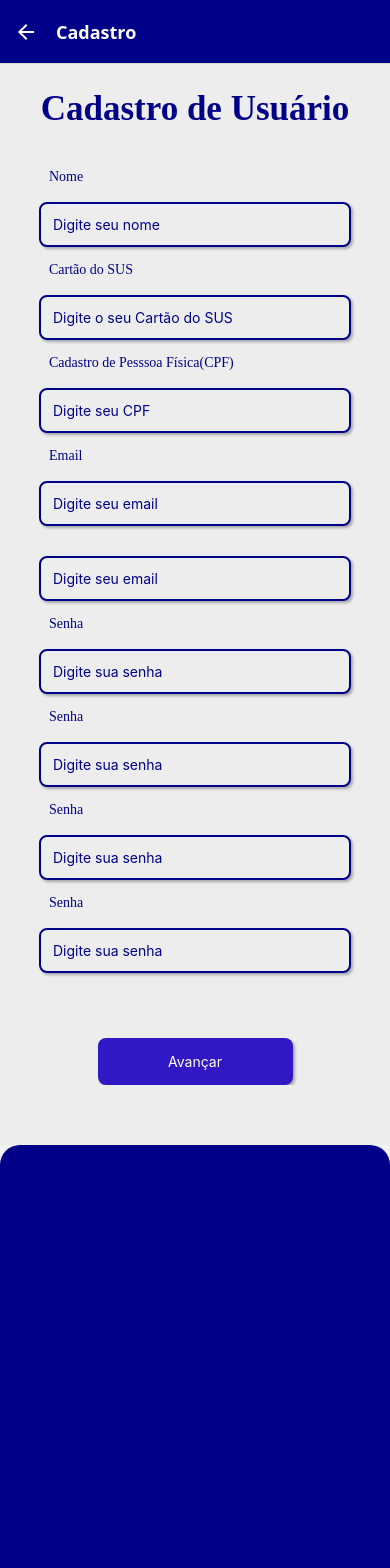
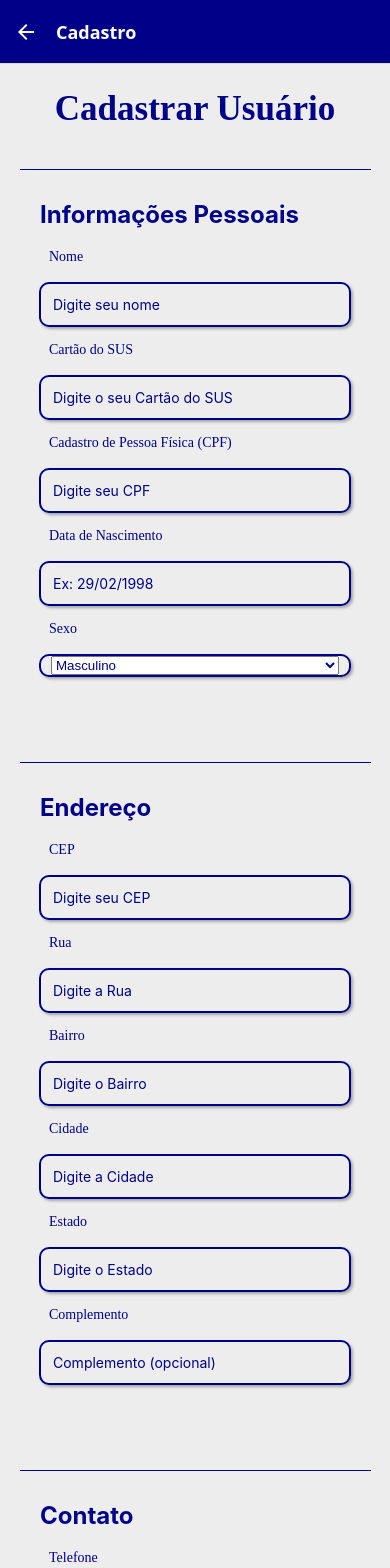
Before and after one commit to jowseDev/tcc-SuaConsulta, a React Native app: screen /Cadastro in a window 390 px wide. Shown: the top 1568 px of the page. Built offline with nearby package versions, Linux system fonts and the light colour scheme.

Commit message:
versao 1.5-AppSuaConsulta

```diff
--- a/package.json
+++ b/package.json
@@ -10,6 +10,7 @@
   "dependencies": {
     "@expo/metro-runtime": "~4.0.1",
     "@expo/vector-icons": "^14.0.2",
+    "@react-native-picker/picker": "^2.11.0",
     "@react-navigation/drawer": "*",
     "@react-navigation/native": "^7.1.5",
     "@react-navigation/stack": "*",
--- a/screens/cadastro1/index.js
+++ b/screens/cadastro1/index.js
@@ -5,23 +5,44 @@ import {
   TextInput,
   SafeAreaView,
   TouchableOpacity,
-  Alert,
   StatusBar,
+  ScrollView,
 } from 'react-native';
+import { Picker } from '@react-native-picker/picker';
 import styles from './styles1';
 
 const Cadastro = ({ navigation }) => {
   const [nome, setNome] = useState('');
+  const [cartaoSUS, setCartaoSUS] = useState('');
+  const [cpf, setCpf] = useState('');
+  const [dataNascimento, setDataNascimento] = useState('');
+  const [sexo, setSexo] = useState('Masculino');
+  const [cep, setCep] = useState('');
+  const [rua, setRua] = useState('');
+  const [bairro, setBairro] = useState('');
+  const [cidade, setCidade] = useState('');
+  const [estado, setEstado] = useState('');
+  const [complemento, setComplemento] = useState('');
+  const [telefone, setTelefone] = useState('');
   const [email, setEmail] = useState('');
   const [senha, setSenha] = useState('');
+  const [confirmarSenha, setConfirmarSenha] = useState('');
 
   return (
     <SafeAreaView style={styles.container1}>
       <StatusBar backgroundColor="#000089" barStyle="light-content" />
+      <ScrollView contentContainerStyle={styles.scrollContainer}>
+
         <View style={styles.container2}>
           <View style={styles.titulo}>
-        <Text style={styles.tituloTexto}>Cadastro de Usuário</Text>
+            <Text style={styles.tituloTexto}>Cadastrar Usuário</Text>
           </View>
+
+          <View style={styles.linha} />
+
+          {/* Informações Pessoais */}
+          <Text style={styles.subtitulo}>Informações Pessoais</Text>
+
           <View style={styles.entradaDados}>
             <Text style={styles.rotulo}>Nome</Text>
             <TextInput
@@ -29,75 +50,163 @@ const Cadastro = ({ navigation }) => {
               value={nome}
               onChangeText={setNome}
               placeholder="Digite seu nome"
-            placeholderTextColor="#000089" // Deixa ai nao da para colocar no style
+              placeholderTextColor="#000089"
             />
+
             <Text style={styles.rotulo}>Cartão do SUS</Text>
             <TextInput
               style={styles.campoEntrada}
-            value={nome}
-            onChangeText={setNome}
+              value={cartaoSUS}
+              onChangeText={setCartaoSUS}
               placeholder="Digite o seu Cartão do SUS"
               placeholderTextColor="#000089"
             />
-           <Text style={styles.rotulo}>Cadastro de Pesssoa Física(CPF)</Text>
+
+            <Text style={styles.rotulo}>Cadastro de Pessoa Física (CPF)</Text>
             <TextInput
               style={styles.campoEntrada}
-            value={nome}
-            onChangeText={setNome}
+              value={cpf}
+              onChangeText={setCpf}
               placeholder="Digite seu CPF"
               placeholderTextColor="#000089"
             />
-          <Text style={styles.rotulo}>Email</Text>
+
+            <Text style={styles.rotulo}>Data de Nascimento</Text>
+            <TextInput
+              style={styles.campoEntrada}
+              value={dataNascimento}
+              onChangeText={setDataNascimento}
+              placeholder="Ex: 29/02/1998"
+              placeholderTextColor="#000089"
+            />
+
+            <Text style={styles.rotulo}>Sexo</Text>
+            <View style={styles.campoPicker}>
+              <Picker
+                selectedValue={sexo}
+                onValueChange={(itemValue) => setSexo(itemValue)}
+                style={styles.picker}
+              >
+                <Picker.Item label="Masculino" value="Masculino" />
+                <Picker.Item label="Feminino" value="Feminino" />
+              </Picker>
+            </View>
+          </View>
+
+          <View style={styles.linha} />
+
+          {/* Endereço */}
+          <Text style={styles.subtitulo}>Endereço</Text>
+
+          <View style={styles.entradaDados}>
+            <Text style={styles.rotulo}>CEP</Text>
+            <TextInput
+              style={styles.campoEntrada}
+              value={cep}
+              onChangeText={setCep}
+              placeholder="Digite seu CEP"
+              placeholderTextColor="#000089"
+            />
+
+            <Text style={styles.rotulo}>Rua</Text>
+            <TextInput
+              style={styles.campoEntrada}
+              value={rua}
+              onChangeText={setRua}
+              placeholder="Digite a Rua"
+              placeholderTextColor="#000089"
+            />
+
+            <Text style={styles.rotulo}>Bairro</Text>
+            <TextInput
+              style={styles.campoEntrada}
+              value={bairro}
+              onChangeText={setBairro}
+              placeholder="Digite o Bairro"
+              placeholderTextColor="#000089"
+            />
+
+            <Text style={styles.rotulo}>Cidade</Text>
+            <TextInput
+              style={styles.campoEntrada}
+              value={cidade}
+              onChangeText={setCidade}
+              placeholder="Digite a Cidade"
+              placeholderTextColor="#000089"
+            />
+
+            <Text style={styles.rotulo}>Estado</Text>
+            <TextInput
+              style={styles.campoEntrada}
+              value={estado}
+              onChangeText={setEstado}
+              placeholder="Digite o Estado"
+              placeholderTextColor="#000089"
+            />
+
+            <Text style={styles.rotulo}>Complemento</Text>
+            <TextInput
+              style={styles.campoEntrada}
+              value={complemento}
+              onChangeText={setComplemento}
+              placeholder="Complemento (opcional)"
+              placeholderTextColor="#000089"
+            />
+          </View>
+
+          <View style={styles.linha} />
+
+          {/* Contato */}
+          <Text style={styles.subtitulo}>Contato</Text>
+
+          <View style={styles.entradaDados}>
+            <Text style={styles.rotulo}>Telefone</Text>
+            <TextInput
+              style={styles.campoEntrada}
+              value={telefone}
+              onChangeText={setTelefone}
+              placeholder="Digite seu telefone"
+              placeholderTextColor="#000089"
+            />
+
+            <Text style={styles.rotulo}>E-mail</Text>
             <TextInput
               style={styles.campoEntrada}
               value={email}
               onChangeText={setEmail}
-            placeholder="Digite seu email"
+              placeholder="Digite seu e-mail"
+              placeholderTextColor="#000089"
               keyboardType="email-address"
-            placeholderTextColor="#000089"
             />
-            <TextInput
-            style={styles.campoEntrada}
-            value={email}
-            onChangeText={setEmail}
-            placeholder="Digite seu email"
-            keyboardType="email-address"
-            placeholderTextColor="#000089"
-          />
+          </View>
+
+          <View style={styles.linha} />
+
+          {/* Senha */}
+          <Text style={styles.subtitulo}>Senha</Text>
+
+          <View style={styles.entradaDados}>
             <Text style={styles.rotulo}>Senha</Text>
             <TextInput
               style={styles.campoEntrada}
               value={senha}
-            onChangeText={''}
+              onChangeText={setSenha}
               placeholder="Digite sua senha"
               placeholderTextColor="#000089"
+              secureTextEntry
             />
-<Text style={styles.rotulo}>Senha</Text>
+
+            <Text style={styles.rotulo}>Confirmar Senha</Text>
             <TextInput
               style={styles.campoEntrada}
-            value={senha}
-            onChangeText={''}
-            placeholder="Digite sua senha"
+              value={confirmarSenha}
+              onChangeText={setConfirmarSenha}
+              placeholder="Confirme sua senha"
               placeholderTextColor="#000089"
+              secureTextEntry
             />
-<Text style={styles.rotulo}>Senha</Text>
-          <TextInput
-            style={styles.campoEntrada}
-            value={senha}
-            onChangeText={''}
-            placeholder="Digite sua senha"
-            placeholderTextColor="#000089"
-                      />
-        <Text style={styles.rotulo}>Senha</Text>
-          <TextInput
-            style={styles.campoEntrada}
-            value={senha}
-            onChangeText={''}
-            placeholder="Digite sua senha"
-            placeholderTextColor="#000089"
-          />
+          </View>
 
-        </View>
           <TouchableOpacity
             style={styles.botaoAcessar}
             onPress={() => navigation.navigate('Home')}
@@ -105,8 +214,8 @@ const Cadastro = ({ navigation }) => {
             <Text style={{ color: 'white' }}>Avançar</Text>
           </TouchableOpacity>
         </View>
-      <View style={styles.espaco}></View>
-      <View style={styles.parteBaixo}></View>
+
+      </ScrollView>
     </SafeAreaView>
   );
 };
--- a/screens/cadastro1/styles1.js
+++ b/screens/cadastro1/styles1.js
@@ -1,9 +1,9 @@
 import { StyleSheet } from 'react-native';
 
 const styles1 = StyleSheet.create({
-espaco:{
-  padding: 30,
-  backgroundColor: '#ededed',
+  espaco: {
+    padding: 30,
+    backgroundColor: '#ededed',
   },
   container1: {},
   container2: {
@@ -24,15 +24,13 @@ espaco:{
     paddingLeft: 10,
     marginBottom: 2,
   },
-
   campoEntrada: {
-    textShadowColor: 'pink',
     padding: 12,
     marginVertical: 15,
     width: '100%',
     borderColor: '#000089',
     backgroundColor: '#ededed',
-    borderRadius: 8,
+    borderRadius: 10,
     borderWidth: 2,
     textAlign: 'left',
     shadowColor: 'black',
@@ -40,6 +38,25 @@ espaco:{
     shadowOpacity: 0.3,
     shadowRadius: 3,
     elevation: 5,
+  },
+  campoPicker: {
+    paddingHorizontal: 10,
+    marginVertical: 15,
+    width: '100%',
+    borderColor: '#000089',
+    backgroundColor: '#ededed',
+    borderRadius: 10,
+    borderWidth: 2,
+    shadowColor: 'black',
+    shadowOffset: { width: 2, height: 2 },
+    shadowOpacity: 0.3,
+    shadowRadius: 3,
+    elevation: 5,
+    justifyContent: 'center',
+  },
+  picker: { // Estilo apenas para o Picker interno
+    color: '#000089',
+    width: '100%',
   },
   parteBaixo: {
     backgroundColor: '#000089',
@@ -54,7 +71,7 @@ espaco:{
   },
   botaoAcessar: {
     backgroundColor: '#3019c5',
-    color:'white',
+    color: 'white',
     padding: 15,
     borderRadius: 8,
     alignItems: 'center',
@@ -64,7 +81,6 @@ espaco:{
     shadowOpacity: 0.3,
     shadowRadius: 3,
     elevation: 5,
-
   },
   statusBar: {
     backgroundColor: '#000089',
@@ -83,6 +99,24 @@ espaco:{
     fontFamily: 'Nunito',
     marginTop: 25,
   },
+  scrollContainer: {
+    paddingBottom: 50,
+  },
+  linha: {
+    width: '90%',
+    height: 1,
+    backgroundColor: '#000089',
+    marginVertical: 20,
+    alignSelf: 'center',
+  },
+  subtitulo: {
+    fontSize: 24,
+    fontWeight: 'bold',
+    color: '#000089',
+    alignSelf: 'flex-start',
+    paddingLeft: 40,
+    marginTop: 10,
+  },
 });
 
 export default styles1;
```
Also changed, not shown: 1 other file (tests, documents, lock files or other folders). Lines whose indentation alone changed are shown as unchanged.
